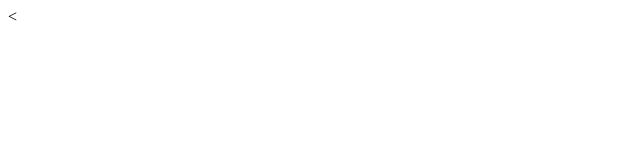
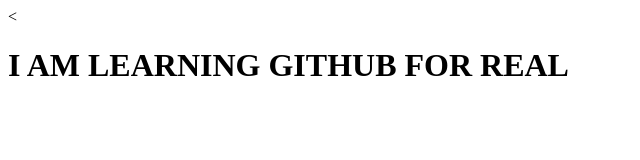
Before and after one commit to dgega/DADA, a plain HTML site: page index.html in a window 1280 px wide. Shown: the whole page, without its empty margins (0-640 px from the left). Drawn offline with Linux system fonts and the light colour scheme.

Commit message:
added a h1

```diff
--- a/index.html
+++ b/index.html
@@ -5,6 +5,7 @@
     <title>My second commit</title>
   </head>
   <body>
+    <h1> I AM LEARNING GITHUB FOR REAL<h1>
 
   </body>
 </html>
```
